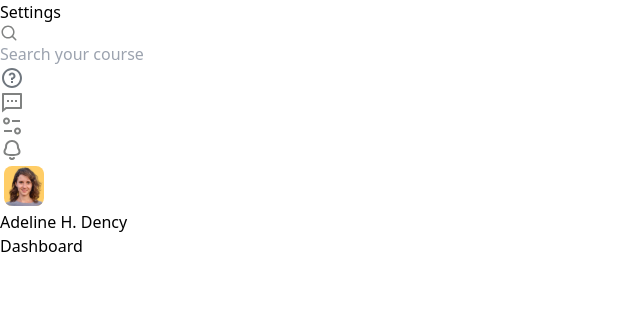
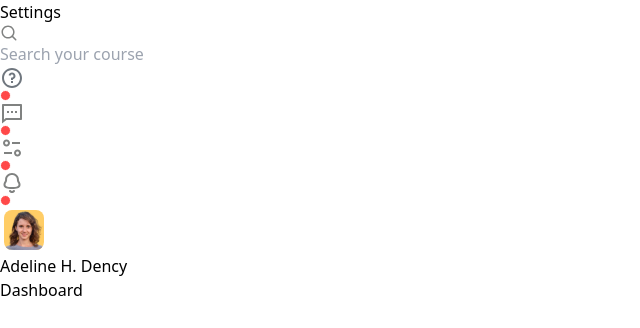
Before and after one commit to Nagpal45/dashboard-proj, a React (Vite) app in the folder client/: page / in a window 1280 px wide. Shown: the part 338-666 px from the top of the page, without its empty margins (0-640 px from the left). Built offline with nearby package versions, Linux system fonts and the light colour scheme.

Commit message:
notification badges

```diff
--- a/client/src/components/header.tsx
+++ b/client/src/components/header.tsx
@@ -1,4 +1,13 @@
 const Header = () => {
+
+  const headerOptions = [
+    { icon: "/help.svg", alt: "help" , badge: false},
+    { icon: "/message.svg", alt: "message" , badge: true},
+    { icon: "/controls.svg", alt: "controls" , badge: false},
+    { icon: "/notifications.svg", alt: "notifications" , badge: true},
+  ];
+
+
   return (
     <header className="h-[48px] flex items-center justify-between">
       <div className="bg-white w-[614px] rounded-[12px] h-full px-[20px] flex flex-row gap-[10px] items-center">
@@ -6,10 +15,12 @@
         <input className="text-[16px] font-medium text-[#808281] w-full outline-none" placeholder="Search your course" />
       </div>
       <div className="w-[500px] h-full flex flex-row items-center justify-between">
-        <img src="/help.svg" alt="help" width={24} height={24} />
-        <img src="/message.svg" alt="message" width={24} height={24} />
-        <img src="/controls.svg" alt="controls" width={24} height={24} />
-        <img src="/notifications.svg" alt="notifications" width={24} height={24} />
+        {headerOptions.map((option, index) => (
+          <div className="flex items-center relative p-[2px]" key={index} >
+            <img src={option.icon} alt={option.alt} width={24} height={24} />
+            <img src="/badge.svg" alt="line" width={11} height={11} className={`${option.badge ? 'block' : 'hidden'} absolute top-0 right-0`} />
+          </div>
+        ))}
         <div className="w-[200px] h-full flex flex-row items-center justify-between">
           <img src="/user.svg" alt="user" width={48} height={48} />
           <p className="text-[18px] font-semibold">Adeline H. Dency</p>
```
Also changed, not shown: client/public/badge.svg (added).
